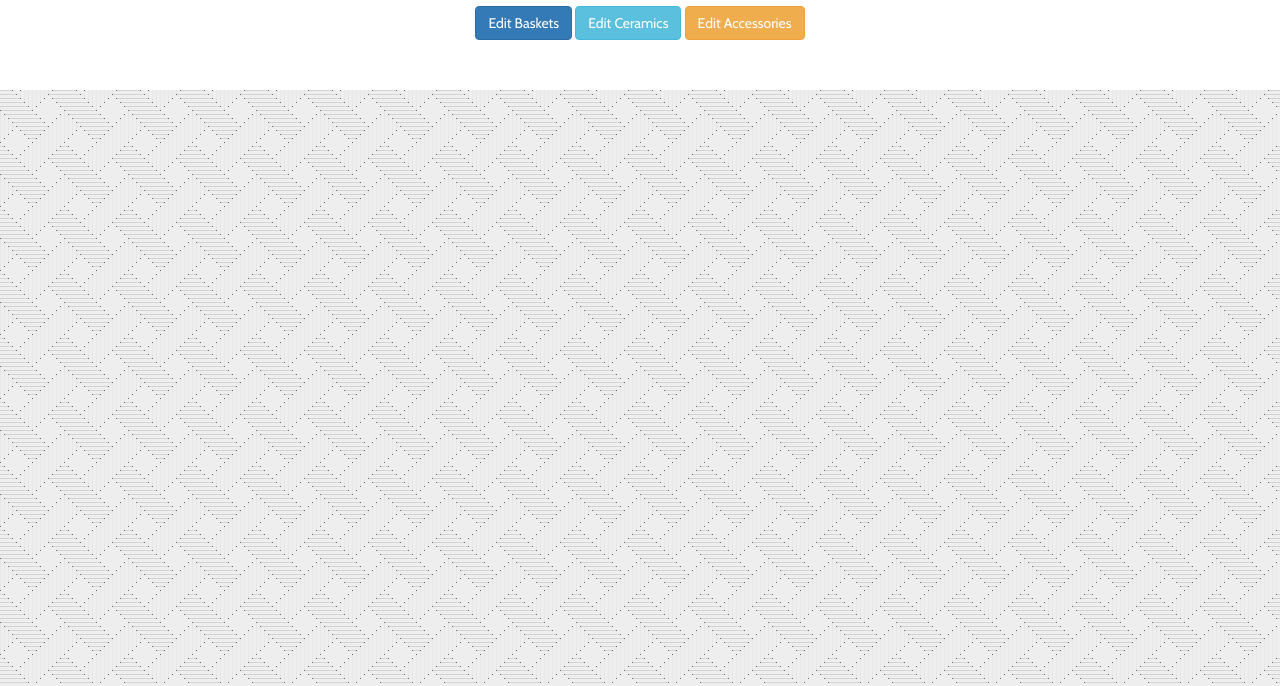
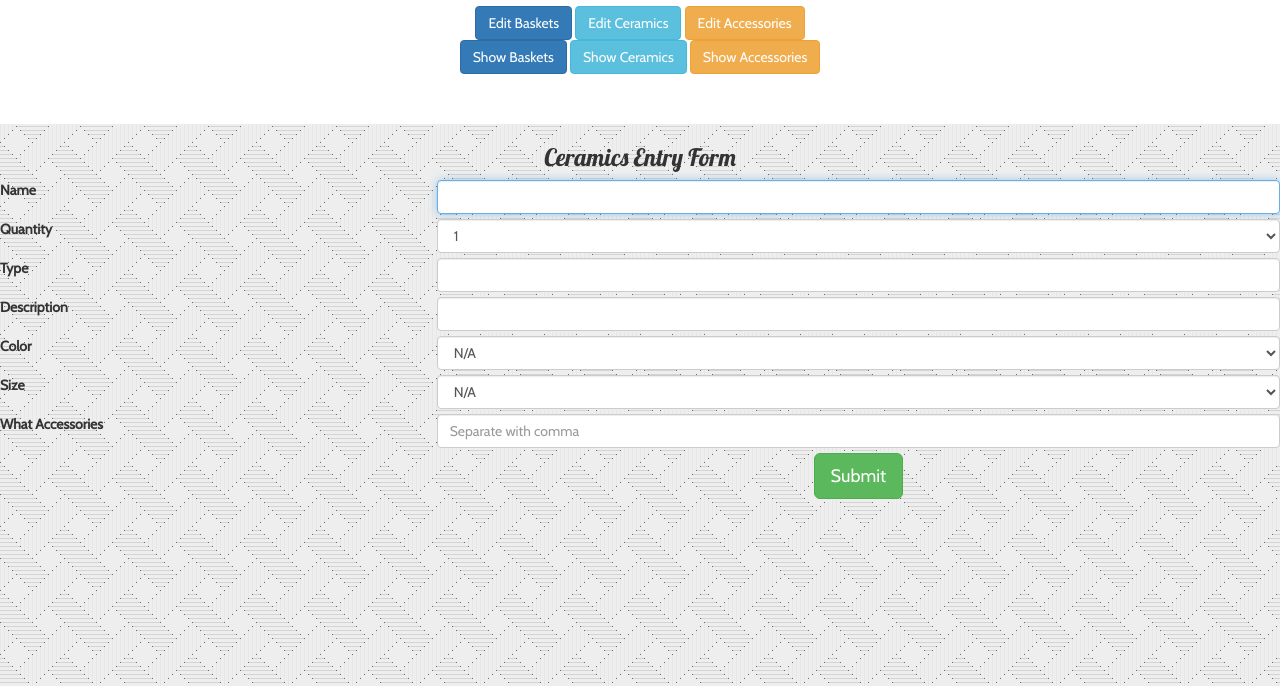
Before and after one commit to livrush/baskets, a website: page index.html in a window 1280 px wide. Shown: the part 114-800 px from the top of the page. Drawn offline with nearby package versions, Linux system fonts and the light colour scheme; no server answers.

Commit message:
add ceramics form and listings

```diff
--- a/index.html
+++ b/index.html
@@ -24,6 +24,11 @@
       <button id="show-ceramics-form" class="btn btn-info">Edit Ceramics</button>
       <button id="show-accessories-form" class="btn btn-warning">Edit Accessories</button>
     </div>
+    <div>
+      <button id="show-basket-products" class="btn btn-primary">Show Baskets</button>
+      <button id="show-ceramic-products" class="btn btn-info">Show Ceramics</button>
+      <button id="show-accessories-products" class="btn btn-warning">Show Accessories</button>
+    </div>
   </header>
 
   <div class="baskets-form" hidden>
@@ -33,14 +38,21 @@
       <div class="row input-section">
         <label class="col-xs-4">Year</label>
         <div class="col-xs-8">
-          <input class="form-control" name="year" type="text" autofocus>
+          <input class="form-control" name="year" type="text">
+        </div>
+      </div>
+      <div class="row input-section">
+        <label class="col-xs-4">Name</label>
+        <div class="col-xs-8">
+          <input class="form-control" name="name" type="text">
         </div>
       </div>
       <div class="row input-section">
         <label class="col-xs-4">Quantity</label>
         <div class="col-xs-8">
           <select class="form-control" name="quantity">
-            <option>1</option>
+            <option>0</option>
+            <option selected>1</option>
             <option>2</option>
             <option>3</option>
             <option>4</option>
@@ -48,12 +60,6 @@
             <option>6</option>
             <option>7</option>
           </select>
-        </div>
-      </div>
-      <div class="row input-section">
-        <label class="col-xs-4">Name</label>
-        <div class="col-xs-8">
-          <input class="form-control" name="name" type="text">
         </div>
       </div>
       <div class="row input-section">
@@ -65,7 +71,7 @@
       <div class="row input-section">
         <label class="col-xs-4">Description</label>
         <div class="col-xs-8">
-          <input class="form-control" name="description" type="text">
+          <input class="form-control" name="desc" type="text">
         </div>
       </div>
       <div class="row input-section">
@@ -164,8 +170,113 @@
     </form>
   </div>
 
-  <div class="products">
 
+
+
+  <div class="ceramics-form">
+    <h3>Ceramics Entry Form</h3>
+    <form action="/ceramic" method="POST">
+      <!-- Strings -->
+      <div class="row input-section">
+        <label class="col-xs-4">Name</label>
+        <div class="col-xs-8">
+          <input class="form-control" name="name" type="text" autofocus>
+        </div>
+      </div>
+      <div class="row input-section">
+        <label class="col-xs-4">Quantity</label>
+        <div class="col-xs-8">
+          <select class="form-control" name="quantity">
+            <option>0</option>
+            <option selected>1</option>
+            <option>2</option>
+            <option>3</option>
+            <option>4</option>
+            <option>5</option>
+            <option>6</option>
+            <option>7</option>
+            <option>8</option>
+            <option>9</option>
+            <option>10</option>
+          </select>
+        </div>
+      </div>
+      <div class="row input-section">
+        <label class="col-xs-4">Type</label>
+        <div class="col-xs-8">
+          <input class="form-control" name="type" type="text">
+        </div>
+      </div>
+      <div class="row input-section">
+        <label class="col-xs-4">Description</label>
+        <div class="col-xs-8">
+          <input class="form-control" name="desc" type="text">
+        </div>
+      </div>
+      <!-- <div class="row input-section">
+        <label class="col-xs-4">Color/Style</label>
+        <div class="col-xs-8 simple-row">
+          <div class="color-spot red">
+            <input type="radio" name="color" value="red">
+          </div>
+          <div class="color-spot blue">
+            <input type="radio" name="color" value="blue">
+          </div>
+          <div class="color-spot green">
+            <input type="radio" name="color" value="green">
+          </div>
+          <div class="color-spot grey simple-row">
+            <input type="radio" name="color" value="ivory" checked>
+          </div>
+          <div class="color-spot grey simple-row">
+            <p>N/A</p>
+            <input type="radio" name="color" value="null" checked>
+          </div>
+        </div>
+      </div> -->
+      <div class="row input-section">
+        <label class="col-xs-4">Color</label>
+        <div class="col-xs-8">
+          <select class="form-control" name="color">
+            <option value="N/A" selected>N/A</optionc>
+            <option value="blue">Blue</option>
+            <option value="red">Red</option>
+            <option value="green">Green</option>
+            <option value="ivory">Ivory</option>
+          </select>
+        </div>
+      </div>
+      <div class="row input-section">
+        <label class="col-xs-4">Size</label>
+        <div class="col-xs-8">
+          <select class="form-control" name="size">
+            <option value="N/A" selected>N/A</option>
+            <option value="small">Small</option>
+            <option value="medium">Medium</option>
+            <option value="large">Large</option>
+          </select>
+        </div>
+      </div>
+
+      <!-- Arrays -->
+      <div class="row input-section">
+        <label class="col-xs-4">What Accessories</label>
+        <div class="col-xs-8">
+          <input class="form-control" name="accessories-list" type="text" placeholder="Separate with comma">
+        </div>
+      </div>
+
+      <div class="row input-section">
+        <label class="col-xs-4"></label>
+        <div class="col-xs-8 simple-row">
+          <button type="submit" class="btn btn-lg btn-success">Submit</button>
+        </div>
+      </div>
+
+    </form>
   </div>
+
+  <div class="basket-products" hidden></div>
+  <div class="ceramic-products"></div>
 </body>
 </html>
```
